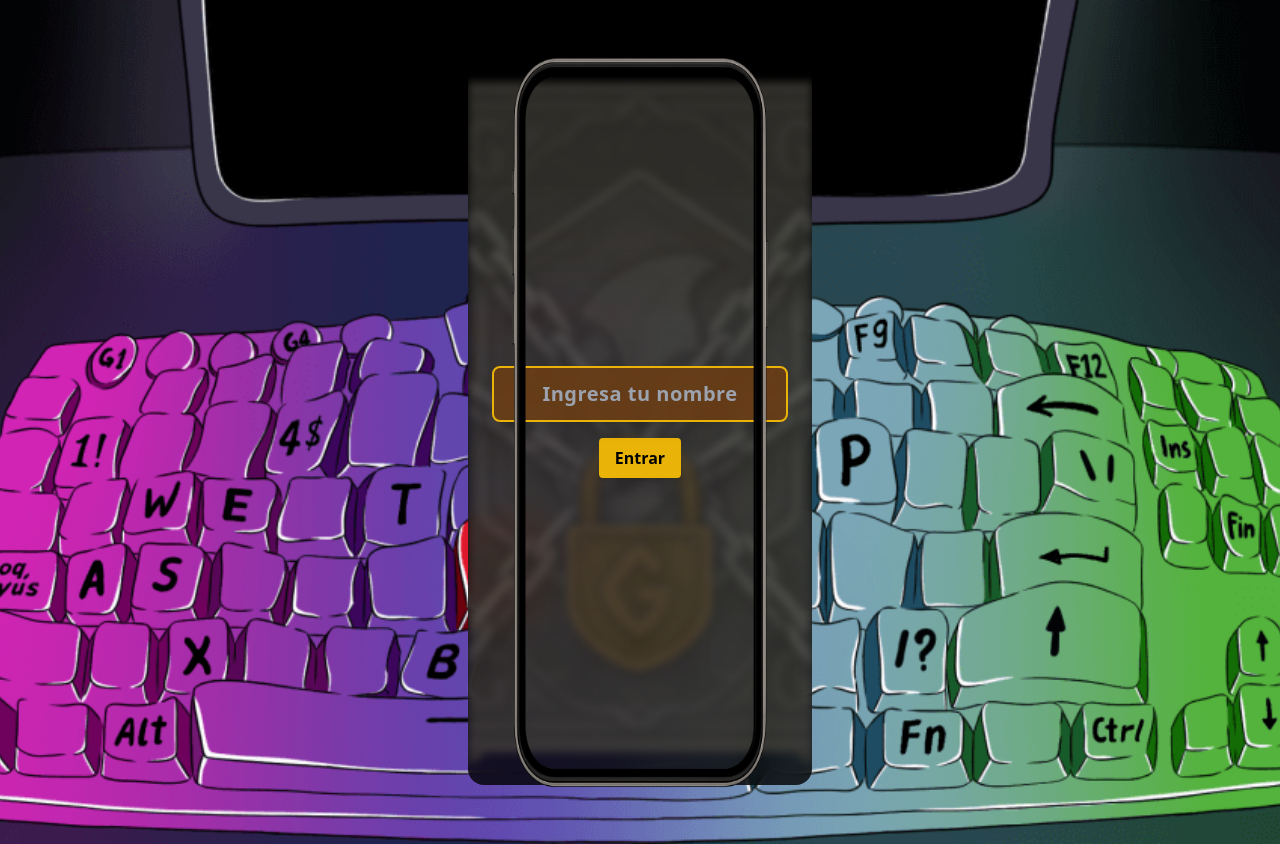
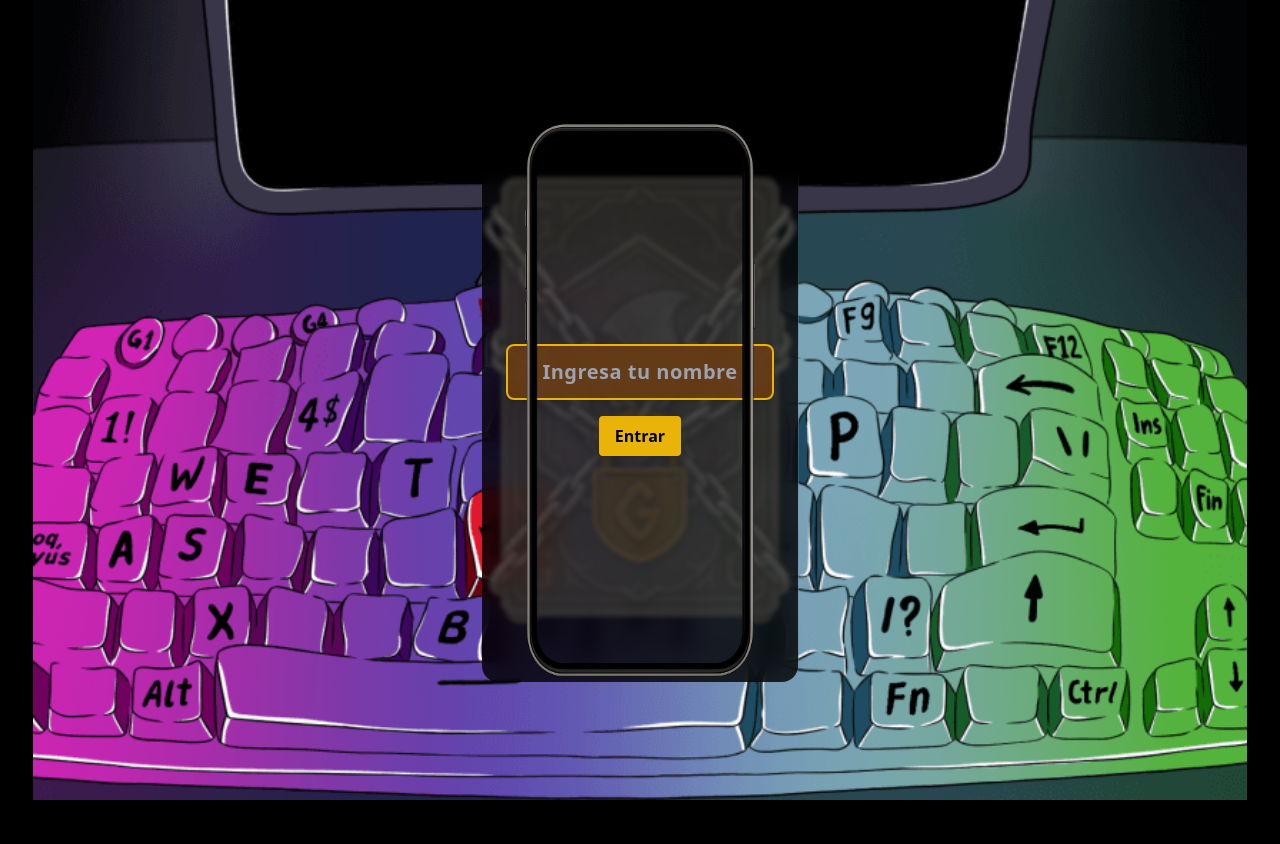
Before and after one commit to kenmikel/pokedex-cartas, a Flask app: page / in a window 1280 px wide. After the commit the page ends 800 px from the top, so only its background shows below. Run offline with Flask 3, Linux system fonts and the light colour scheme; some libraries are stand-ins or nearby versions.

Commit message:
Ajuste visual celular + carta centrada sin blur excesivo

```diff
--- a/templates/entrada.html
+++ b/templates/entrada.html
@@ -21,20 +21,20 @@
 
     <!-- FONDO DEL TECLADO -->
     <img src="{{ url_for('static', filename='img/teclado fondo.png') }}"
-         class="absolute inset-0 w-full h-full object-cover z-0" alt="Fondo Teclado">
+         class="absolute inset-0 w-full h-full object-contain z-0" alt="Fondo Teclado">
 
     <!-- CONTENEDOR DEL TELÉFONO -->
-    <div class="relative z-10 w-[400px] aspect-[9/19]">
+    <div class="relative z-10 w-[360px] aspect-[9/16]">
       <!-- MARCO DEL TELÉFONO -->
       <img src="{{ url_for('static', filename='img/telefono fondo.png') }}"
            class="absolute inset-0 w-full h-full z-20 pointer-events-none" alt="Marco teléfono">
 
       <!-- CONTENIDO DENTRO DEL TELÉFONO -->
-      <div class="absolute inset-[7%] z-10 rounded-2xl overflow-hidden flex flex-col items-center justify-center px-6 py-8 bg-black/80 backdrop-blur-md">
+      <div class="absolute inset-[6%] z-10 rounded-2xl overflow-hidden flex flex-col items-center justify-center px-6 py-6 bg-black/80 backdrop-blur-md">
 
         <!-- FONDO DE LA CARTA BLOQUEADA -->
         <img src="{{ url_for('static', filename='img/carta cadena fondo.png') }}"
-             class="absolute inset-0 w-full h-full object-cover blur-sm opacity-70" alt="Fondo carta">
+             class="absolute inset-0 w-full h-full object-contain blur-[2px] opacity-60" alt="Fondo carta">
 
         <!-- FORMULARIO -->
         <form method="POST" class="relative z-10 w-full flex flex-col items-center gap-4">
```
